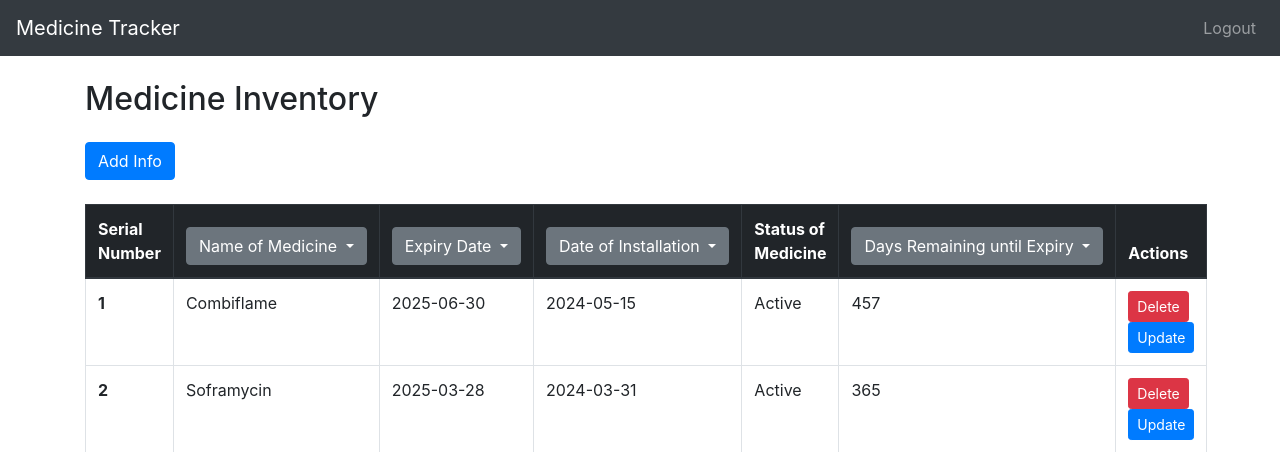
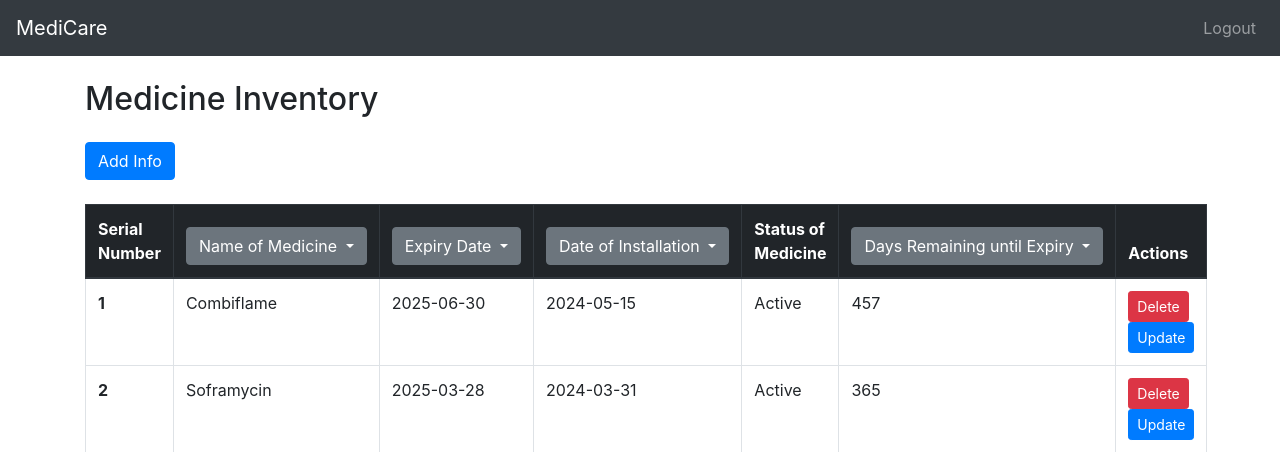
Before and after one commit to atharva2202/ITFAKS, a Flask app: page /landing in a window 1280 px wide. Shown: the top 452 px of the page. Run offline with Flask 3, Linux system fonts and the light colour scheme; a user stored in the database is signed in; data comes from the database, SQL or seed files in the repository; both versions use the stored data as it was after the commit; some libraries are stand-ins or nearby versions.

Commit message:
Updated code

```diff
--- a/app.py
+++ b/app.py
@@ -183,10 +183,6 @@ def delete_info(medicine_id):
         return redirect('/')
 
 
-
-
-# Route to update medicine info
-
 # Route for updating medicine information
 @app.route('/update_info/<int:medicine_id>', methods=['POST'])
 def update_info(medicine_id):
--- a/templates/landing.html
+++ b/templates/landing.html
@@ -3,7 +3,7 @@
 <head>
   <meta charset="UTF-8">
   <meta name="viewport" content="width=device-width, initial-scale=1.0">
-    <title>Medicine Tracker</title>
+  <title>MediCare</title>
   <!-- Bootstrap CSS -->
   <link rel="stylesheet" href="https://cdn.jsdelivr.net/npm/bootstrap@4.0.0/dist/css/bootstrap.min.css" integrity="sha384-Gn5384xqQ1aoWXA+058RXPxPg6fy4IWvTNh0E263XmFcJlSAwiGgFAW/dAiS6JXm" crossorigin="anonymous">
   <style>
@@ -14,21 +14,18 @@
             max-width: 540px;
         }
     }
-
     @media (min-width: 768px) {
         /* Adjust spacing for large screens */
         .container {
             max-width: 720px;
         }
     }
-
     @media (min-width: 992px) {
         /* Adjust spacing for extra large screens */
         .container {
             max-width: 960px;
         }
     }
-
     @media (min-width: 1200px) {
         /* Adjust spacing for extra extra large screens */
         .container {
@@ -41,7 +38,7 @@
 
 <!-- Navbar -->
 <nav class="navbar navbar-expand-lg navbar-dark bg-dark">
-    <a class="navbar-brand" href="#">Medicine Tracker</a>
+  <a class="navbar-brand" href="#">MediCare</a>
   <button class="navbar-toggler" type="button" data-toggle="collapse" data-target="#navbarSupportedContent" aria-controls="navbarSupportedContent" aria-expanded="false" aria-label="Toggle navigation">
     <span class="navbar-toggler-icon"></span>
   </button>
@@ -166,9 +163,7 @@
       <td>{{ medicine[5] }}</td>
       <td>
         <button type="button" class="btn btn-danger btn-sm" data-toggle="modal" data-target="#deleteModal{{ medicine[0] }}">Delete</button>
-
         <button type="submit" class="btn btn-primary btn-sm" id="updateInfoBtn" data-toggle="modal" data-target="#updateModal{{ medicine[0] }}">Update</button>
-
       </td>
     </tr>
 
@@ -241,9 +236,11 @@
   </tbody>
 </table>
 </div>
+
 <!-- Bootstrap JS -->
 <script src="https://code.jquery.com/jquery-3.5.1.min.js"></script>
 <script src="https://stackpath.bootstrapcdn.com/bootstrap/4.5.2/js/bootstrap.min.js"></script>
 <script src="https://cdn.jsdelivr.net/npm/@popperjs/core@2.5.3/dist/umd/popper.min.js"></script>
+
 </body>
 </html>
```
Also changed, not shown: medicine.db. Lines whose indentation alone changed are shown as unchanged.
